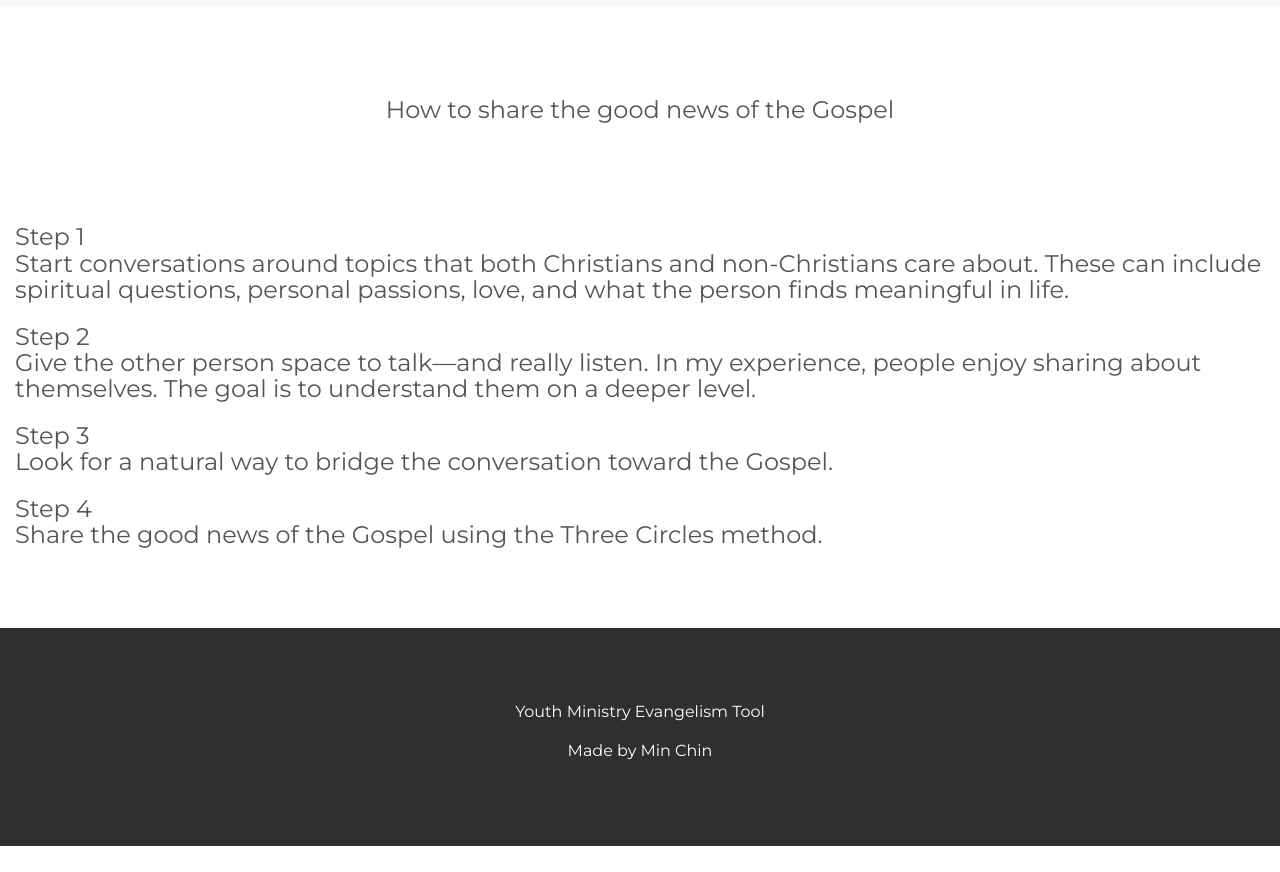
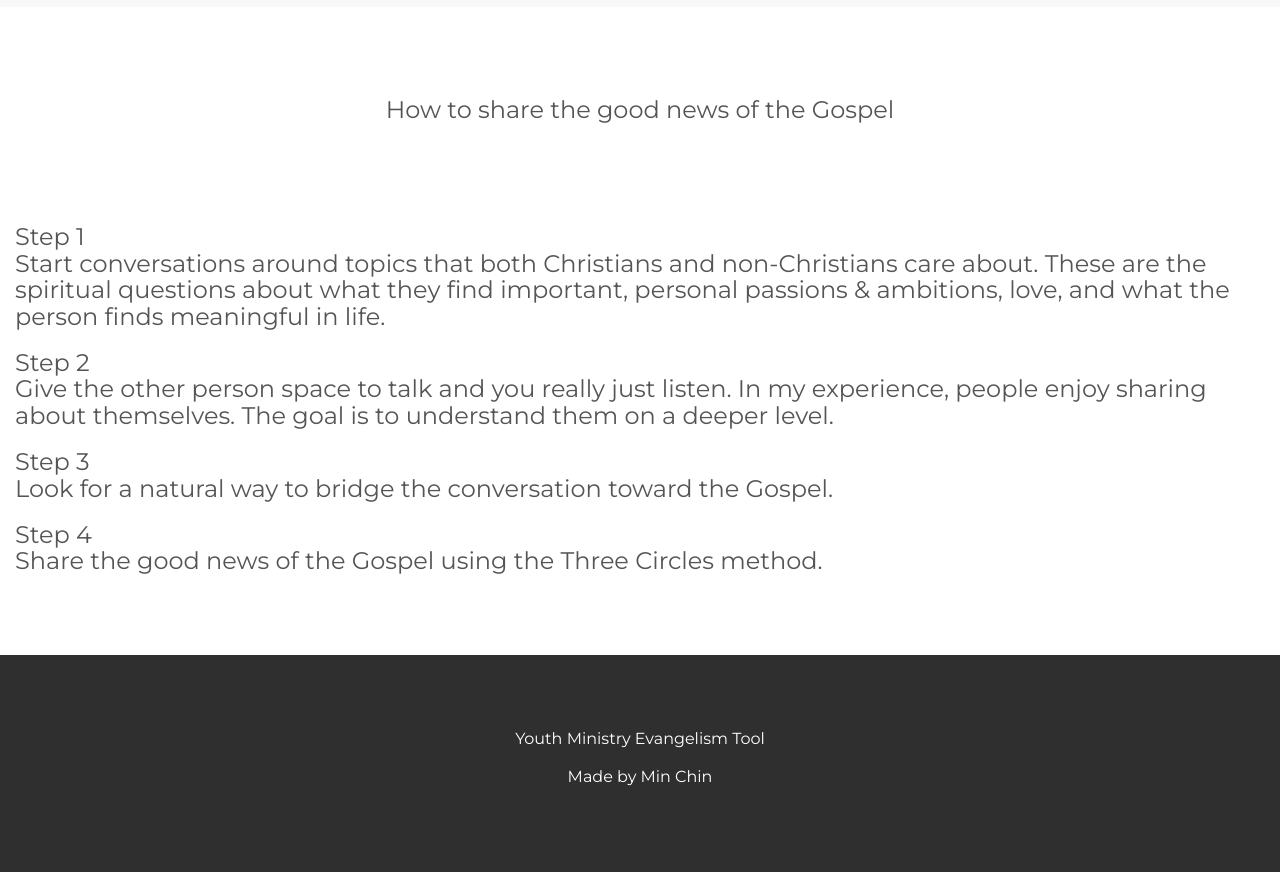
Before and after one commit to minchin681/acts18.github.io, a plain HTML site: page sharing.html in a window 1280 px wide. Shown: the part 73-945 px from the top of the page. Before the commit the page ends 919 px from the top, so only its background shows below. Drawn offline with nearby package versions, Linux system fonts and the light colour scheme.

Commit message:
edit sharing

```diff
--- a/sharing.html
+++ b/sharing.html
@@ -88,11 +88,11 @@
   <div class="row">
     <div class="col-sm-12" id="bible-verse1">
       <h3> Step 1<br> Start conversations around topics that both Christians and non-Christians care about.
-        These can include spiritual questions, personal passions, love, and what the person finds meaningful in life.
+        These are the spiritual questions about what they find important, personal passions & ambitions, love, and what the person finds meaningful in life.
       </h3>
       <h3>
       Step 2<br>
-      Give the other person space to talk—and really listen. In my experience, people enjoy sharing about themselves.
+      Give the other person space to talk and you really just listen. In my experience, people enjoy sharing about themselves.
       The goal is to understand them on a deeper level.
       </h3>
       <h3>
```
